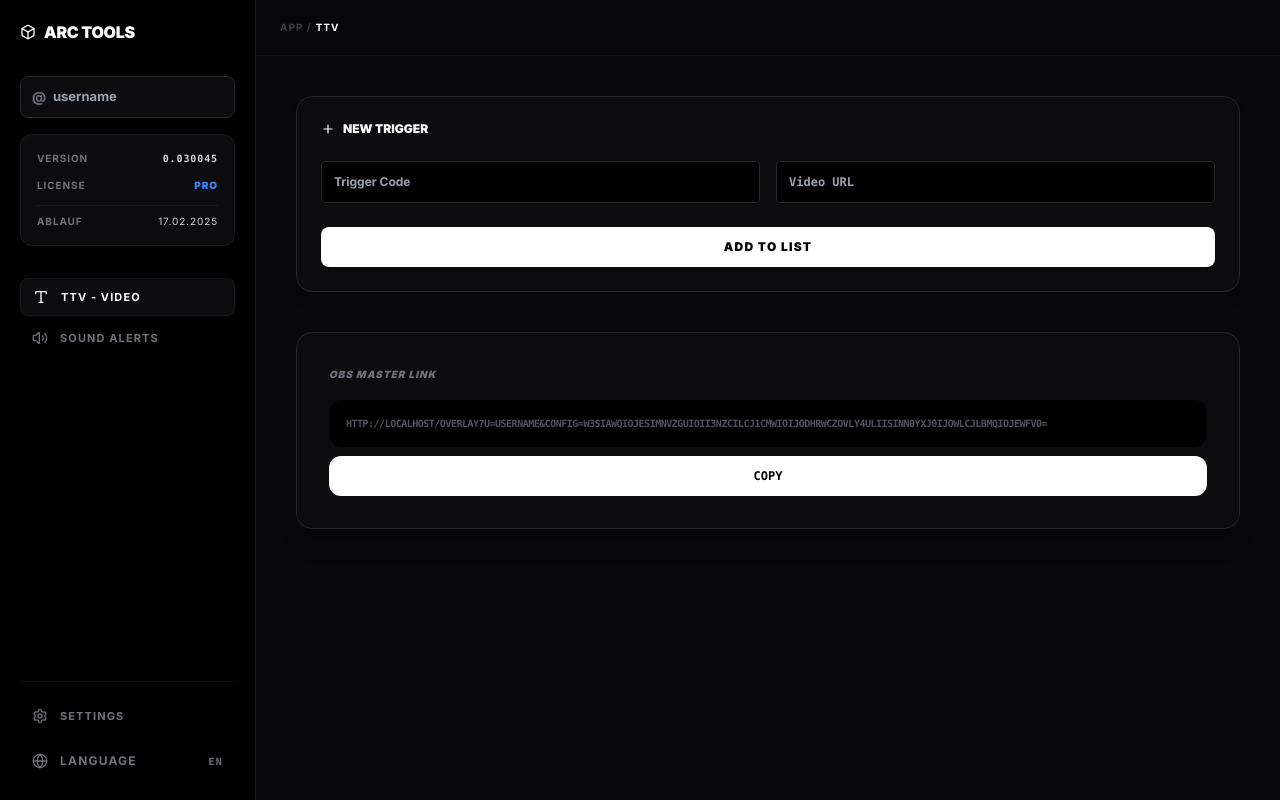
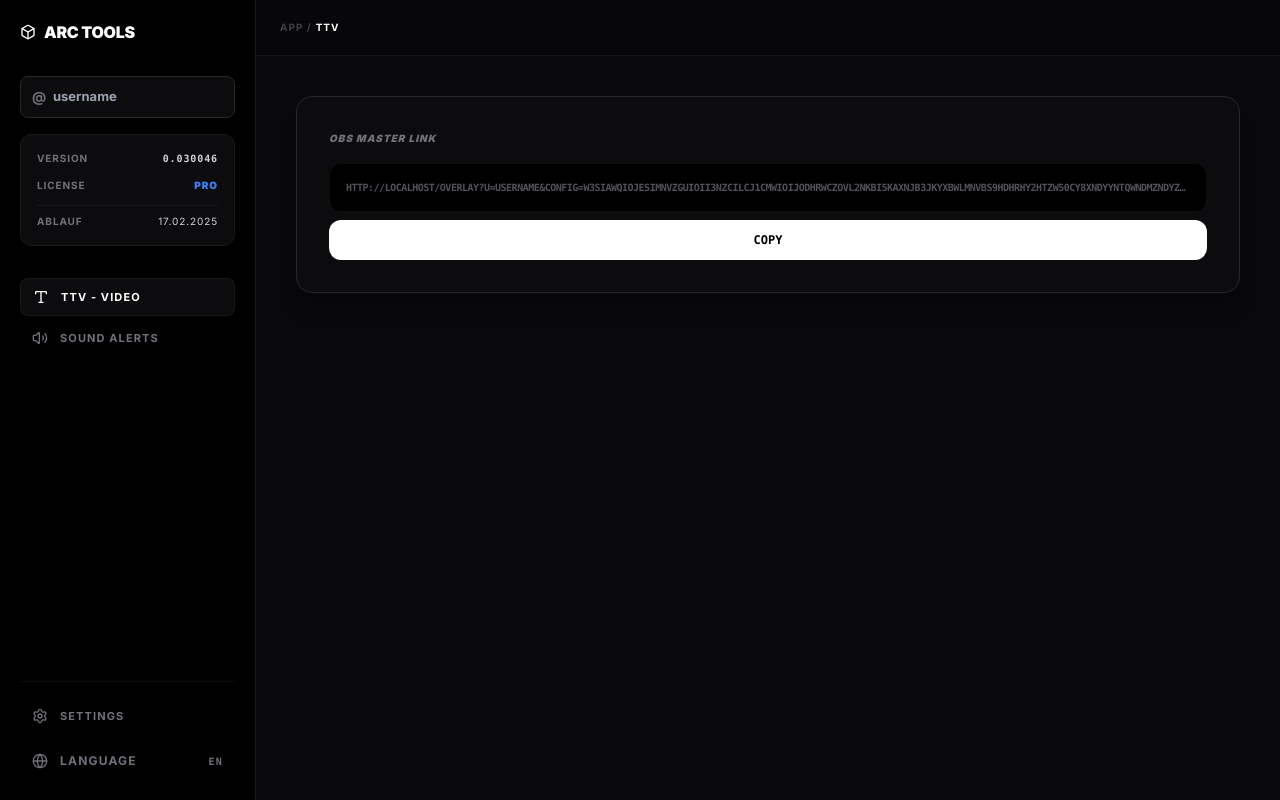
Before and after one commit to muhtarremsi/tiktok-overlay, a Next.js app: page / in a window 1280 px wide. Built offline with nearby package versions, Linux system fonts and the light colour scheme.

Commit message:
Alpha 0.030046: Mobile navigation now slides from the left

```diff
--- a/app/page.tsx
+++ b/app/page.tsx
@@ -3,7 +3,7 @@
 import React, { useState, useEffect, Suspense } from "react";
 import { useSearchParams } from "next/navigation";
 import {
-  Type, Settings, Box, Loader2, Plus, Trash2, X, Menu,
+  Type, Settings, Box, Plus, Trash2, X, Menu,
   Volume2, Globe, LogIn, CheckCircle2
 } from "lucide-react";
 
@@ -11,9 +11,9 @@ function DashboardContent() {
   const searchParams = useSearchParams();
   const [username, setUsername] = useState("");
   const [activeView, setActiveView] = useState("ttv");
-  const [sidebarOpen, setSidebarOpen] = useState(false); // State für Mobile Menu
+  const [sidebarOpen, setSidebarOpen] = useState(false);
   const [baseUrl, setBaseUrl] = useState("");
-  const version = "0.030045";
+  const version = "0.030046";
   const expiryDate = "17.02.2025";
 
   useEffect(() => {
@@ -22,7 +22,6 @@ function DashboardContent() {
     if (userFromUrl) setUsername(userFromUrl);
   }, [searchParams]);
 
-  // Schließt die Sidebar, wenn eine Ansicht gewählt wurde (nur Mobile)
   const navigateTo = (view: string) => {
     setActiveView(view);
     setSidebarOpen(false);
@@ -31,7 +30,7 @@ function DashboardContent() {
   return (
     <div className="flex h-screen w-full overflow-hidden bg-[#09090b] text-zinc-200 font-sans text-[12px]">
 
-      {/* MOBILE OVERLAY (Dunkler Hintergrund beim Öffnen) */}
+      {/* MOBILE OVERLAY */}
       {sidebarOpen && (
         <div
           className="fixed inset-0 bg-black/80 z-40 lg:hidden backdrop-blur-sm"
@@ -39,23 +38,23 @@ function DashboardContent() {
         />
       )}
 
-      {/* SIDEBAR (Desktop links, Mobile schiebt von rechts rein) */}
+      {/* SIDEBAR (Jetzt mit Links-Ausrichtung für Mobile) */}
       <aside className={`
-        fixed inset-y-0 right-0 w-64 bg-black border-l border-white/10 z-50
+        fixed inset-y-0 left-0 w-64 bg-black border-r border-white/10 z-50
         transform transition-transform duration-300 ease-in-out lg:relative
-        lg:translate-x-0 lg:border-l-0 lg:border-r flex flex-col p-5 font-sans
+        lg:translate-x-0 flex flex-col p-5 font-sans
         uppercase font-bold italic
-        ${sidebarOpen ? "translate-x-0" : "translate-x-full"}
+        ${sidebarOpen ? "translate-x-0" : "-translate-x-full"}
       `}>
-        {/* CLOSE BUTTON (Nur Mobile) */}
+        {/* CLOSE BUTTON (Rechts oben in der Sidebar für Mobile) */}
         <button
-          className="lg:hidden absolute top-5 left-5 text-zinc-500 hover:text-white"
+          className="lg:hidden absolute top-5 right-5 text-zinc-500 hover:text-white"
           onClick={() => setSidebarOpen(false)}
         >
           <X size={20} />
         </button>
 
-        <div className="flex items-center mb-8 mt-10 lg:mt-0 text-white not-italic font-black tracking-tight">
+        <div className="flex items-center mb-8 text-white not-italic font-black tracking-tight">
           <h1 className="text-base flex items-center gap-2"><Box className="w-4 h-4" /> ARC TOOLS</h1>
         </div>
 
@@ -96,28 +95,30 @@ function DashboardContent() {
       {/* MAIN CONTENT */}
       <main className="flex-1 bg-[#09090b] flex flex-col min-w-0 font-bold uppercase">
         <header className="h-14 border-b border-white/5 flex items-center justify-between px-6 bg-black/20 tracking-widest text-[10px]">
-          <div className="flex items-center">
-            <span className="text-zinc-700">App /</span> <span className="ml-1 text-white">{activeView}</span>
-          </div>
-
-          {/* HAMBURGER BUTTON (Nur Mobile Sichtbar) */}
+          {/* HAMBURGER BUTTON (Jetzt Links) */}
           <button
             className="lg:hidden p-2 text-white bg-zinc-900 rounded-lg border border-white/10"
             onClick={() => setSidebarOpen(true)}
           >
             <Menu size={18} />
           </button>
+
+          <div className="flex items-center">
+            <span className="text-zinc-700">App /</span> <span className="ml-1 text-white">{activeView}</span>
+          </div>
+
+          <div className="w-8 lg:hidden"></div> {/* Spacer für Zentrierung */}
         </header>
 
         <div className="flex-1 overflow-y-auto">
           {activeView === "settings" ? (
-            <div className="p-6 lg:p-10 max-w-2xl space-y-8 uppercase italic font-bold">
+            <div className="p-6 lg:p-10 max-w-2xl space-y-8 uppercase italic font-bold text-center">
               <h2 className="text-2xl text-white">General Settings</h2>
-              <div className="bg-[#0c0c0e] border border-zinc-800 rounded-2xl p-6 shadow-xl not-italic text-center">
+              <div className="bg-[#0c0c0e] border border-zinc-800 rounded-2xl p-8 shadow-xl not-italic">
                 {username ? (
                   <div className="text-green-500 font-bold flex flex-col items-center gap-2">
                     <CheckCircle2 size={32} />
-                    <span className="uppercase text-xs tracking-widest font-black">Account: {username}</span>
+                    <span className="uppercase text-xs tracking-widest">Connected: {username}</span>
                   </div>
                 ) : (
                   <button
@@ -150,26 +151,16 @@ function SidebarItem({ icon, label, active, onClick }: any) {
 }
 
 function ModuleTTV({ username, baseUrl }: any) {
-  // Demo Trigger
-  const [triggers] = useState([{ id: 1, code: "777", url: "https://...", start: 0, end: 10 }]);
+  const [triggers] = useState([{ id: 1, code: "777", url: "https://cdn.discordapp.com/attachments/1462540433463709815/1472988001838563361/Meme_Okay_.mp4", start: 0, end: 10 }]);
   const configString = typeof window !== 'undefined' ? btoa(JSON.stringify(triggers)) : "";
   const link = `${baseUrl}/overlay?u=${username || 'username'}&config=${configString}`;
 
   return (
     <div className="p-6 lg:p-10 max-w-6xl mx-auto space-y-10 uppercase italic font-bold">
-      <div className="bg-[#0c0c0e] border border-zinc-800 rounded-2xl p-6 space-y-6 shadow-lg">
-        <h3 className="text-white text-xs font-black flex items-center gap-2 not-italic"><Plus size={14} /> NEW TRIGGER</h3>
-        <div className="grid grid-cols-1 md:grid-cols-2 gap-4">
-          <input type="text" placeholder="Trigger Code" className="bg-black border border-zinc-800 rounded px-3 py-3 text-white text-xs outline-none" />
-          <input type="text" placeholder="Video URL" className="bg-black border border-zinc-800 rounded px-3 py-3 text-white text-xs outline-none font-mono" />
-        </div>
-        <button className="w-full bg-white text-black font-black py-3 rounded-lg text-xs tracking-widest uppercase">Add to List</button>
-      </div>
-
       <div className="bg-[#0c0c0e] border border-zinc-800 rounded-2xl p-6 lg:p-8 space-y-4 not-italic font-bold shadow-xl">
         <label className="text-[10px] text-zinc-500 uppercase tracking-widest font-black italic">OBS Master Link</label>
         <div className="flex flex-col gap-2 font-mono text-[10px]">
-          <div className="flex-1 text-zinc-600 truncate bg-black px-4 py-4 rounded-xl border border-white/5 uppercase tracking-tighter overflow-hidden break-all">
+          <div className="flex-1 text-zinc-600 truncate bg-black px-4 py-4 rounded-xl border border-white/5 uppercase tracking-tighter break-all">
             {link}
           </div>
           <button
```
